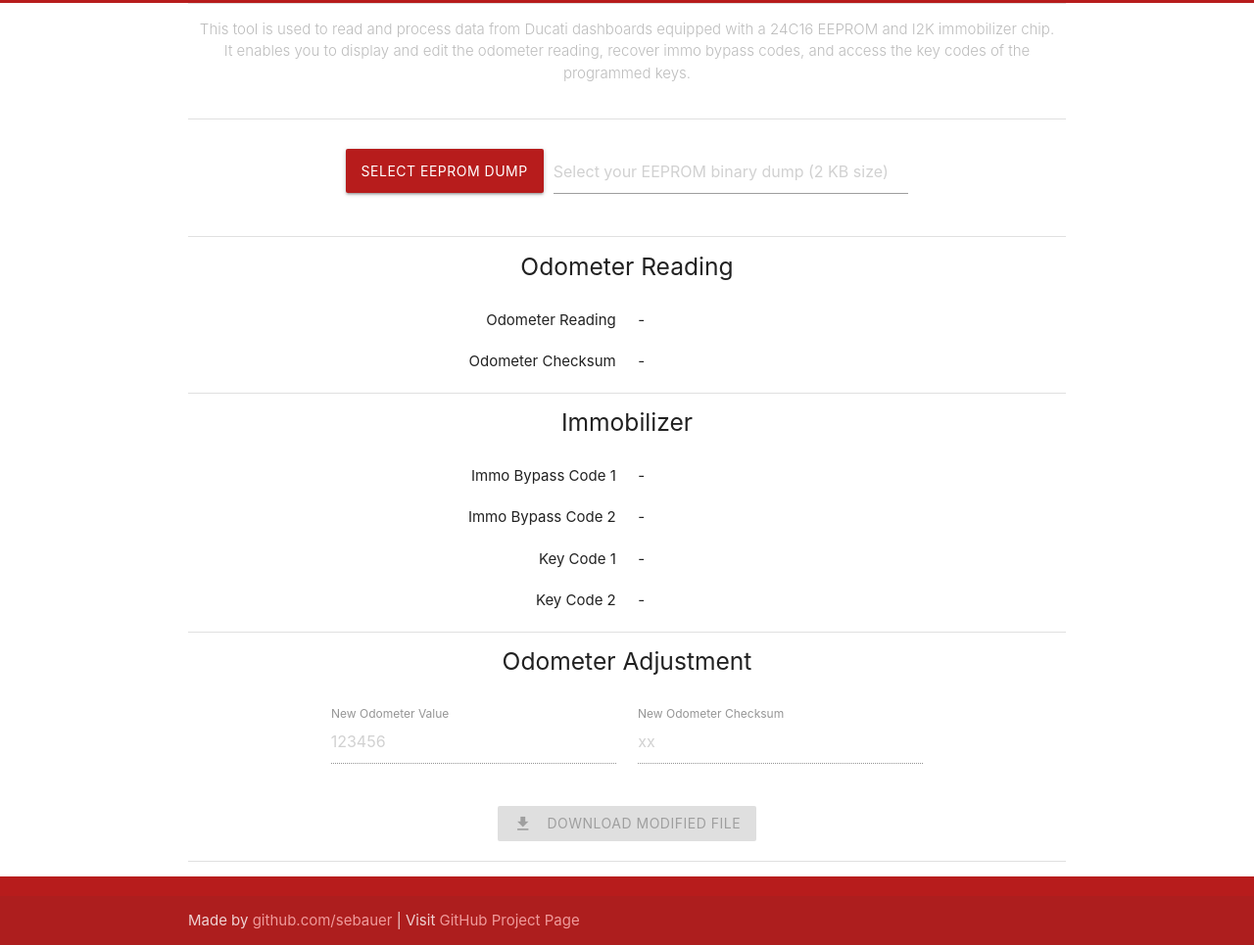
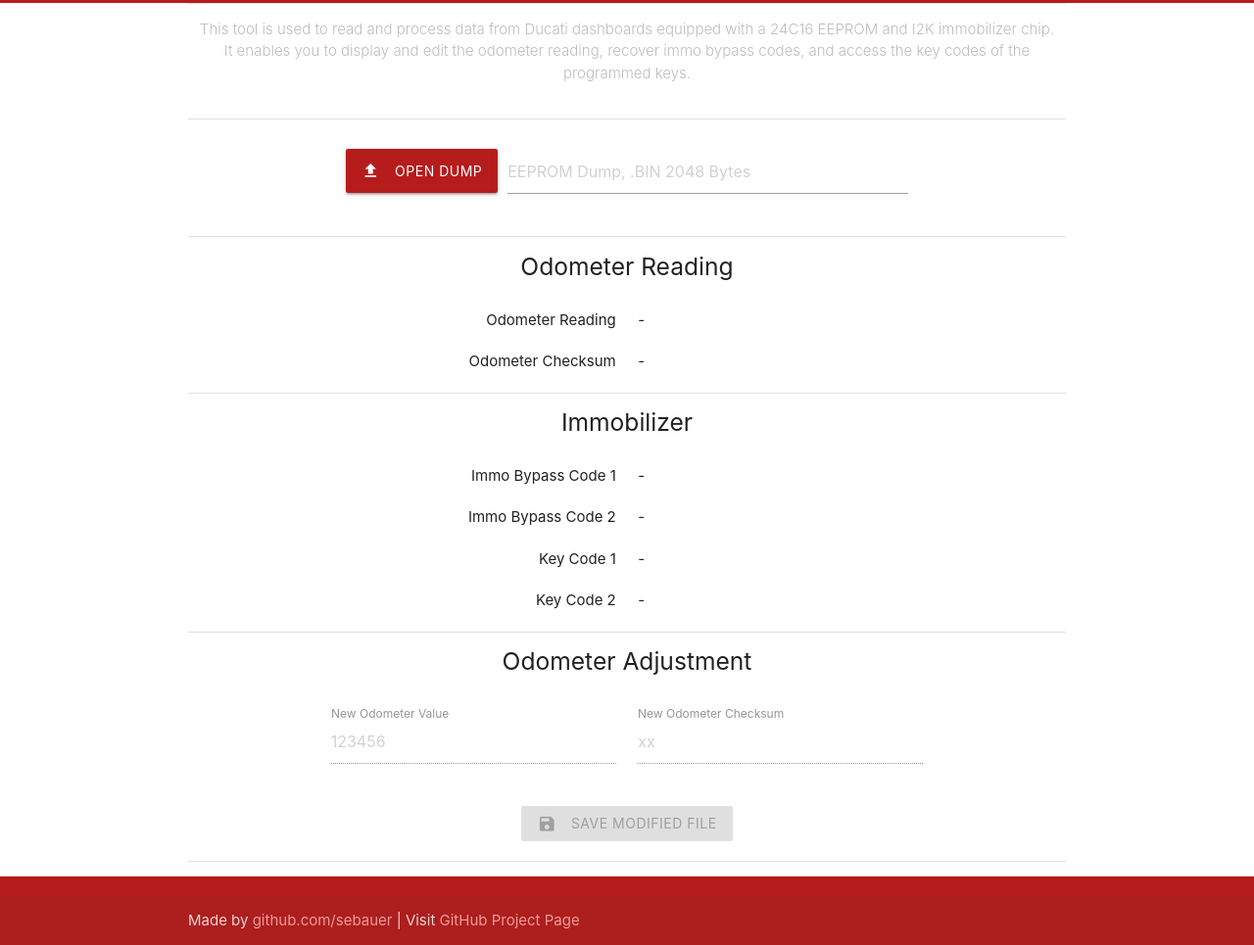
Before and after one commit to sebauer/duc24c16eeprom, a website: page index.html in a window 1280 px wide. Shown: the part 208-1173 px from the top of the page at 98% size. Drawn offline with nearby package versions, Linux system fonts and the light colour scheme.

Commit message:
Changed icons

```diff
--- a/index.html
+++ b/index.html
@@ -294,11 +294,12 @@
             <form action="#">
               <div class="file-field input-field">
                 <div class="btn red darken-4">
-                  <span>Select EEPROM Dump</span>
+                  <i class="material-icons left">file_upload</i>
+                  <span>Open Dump</span>
                   <input type="file" accept=".bin" id="eepromFileSelector">
                 </div>
                 <div class="file-path-wrapper">
-                  <input class="file-path validate" type="text" id="eepromFileSelectorWrapper" placeholder="Select your EEPROM binary dump (2 KB size)">
+                  <input class="file-path validate" type="text" id="eepromFileSelectorWrapper" placeholder="EEPROM Dump, .BIN 2048 Bytes">
                 </div>
               </div>
             </form>
@@ -396,7 +397,7 @@
           </div>
           <div class="row">
             <div class="col s12 center-align">
-              <a class="waves-effect waves-light btn red darken-4 disabled" id="downloadButton"><i class="material-icons left">file_download</i>Download modified File</a>
+              <a class="waves-effect waves-light btn red darken-4 disabled" id="downloadButton"><i class="material-icons left">save</i>Save modified File</a>
             </div>
           </div>
         </div>
```
